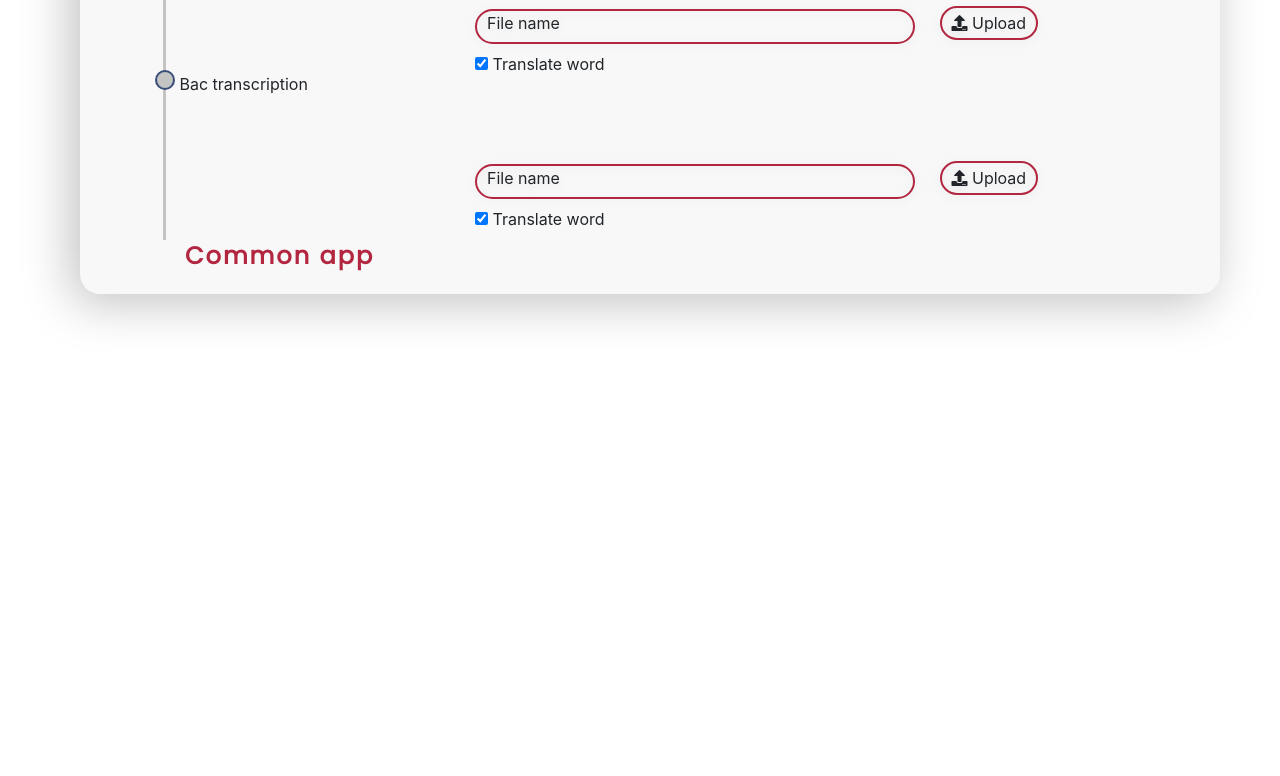
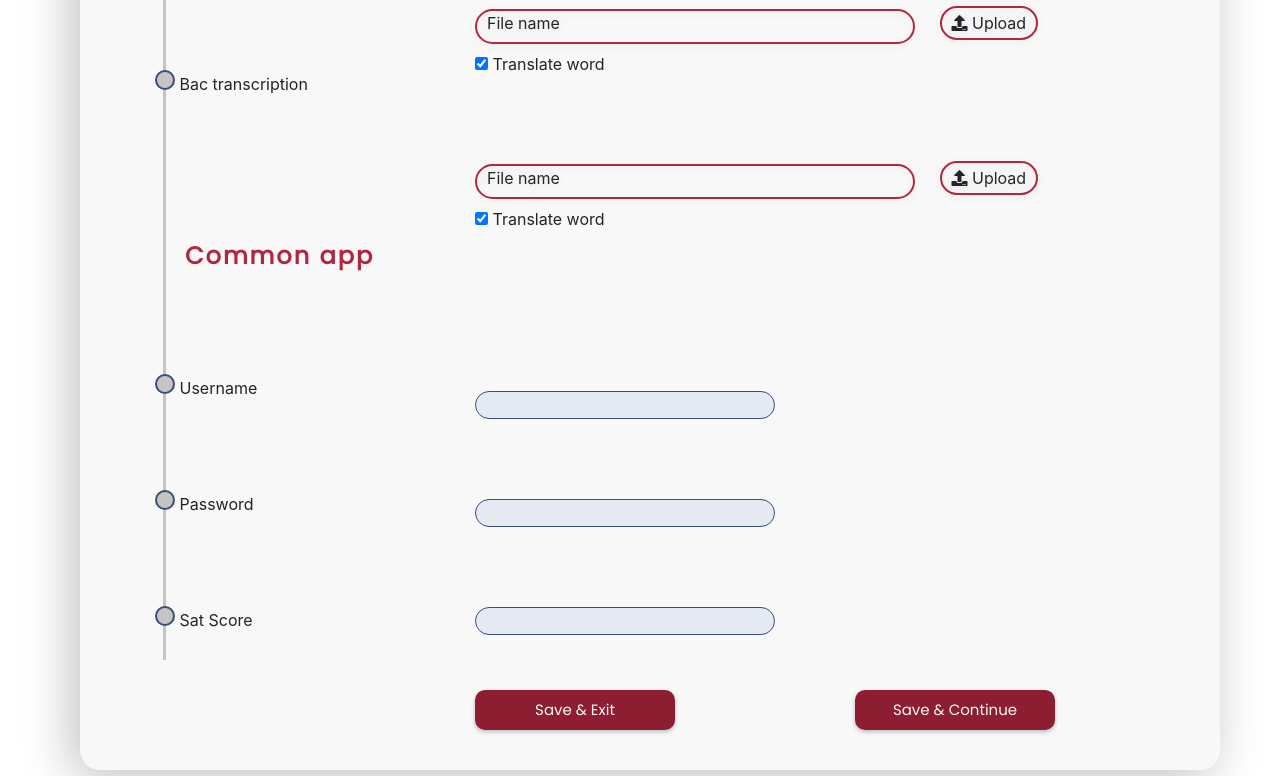
Before and after one commit to opiomega/Edutest, a Symfony app: template templates/candidature/new.html.twig in a window 1280 px wide. Shown: the part 1341-2117 px from the top of the page. Before the commit the page ends 1664 px from the top, so only its background shows below. Run offline with Twig, Linux system fonts and the light colour scheme; the template is opened without the code that fills it, so the values that code supplies are empty; some libraries are stand-ins or nearby versions.

Commit message:
finished the application page

```diff
--- a/public/asset/css/main.css
+++ b/public/asset/css/main.css
@@ -1319,11 +1319,24 @@ hr {
   .file-box {
     width: 200px;
   }
+
+  .common-app{
+
+    margin: 50px;
+    margin-top: 50px;
+  }
+
 }
 
 @media screen and (max-width: 500px) {
   .file-box {
     width: 160px;
+  }
+
+  .common-app{
+
+    margin: 10px;
+    margin-top: 10px;
   }
 }
 
@@ -1331,20 +1344,19 @@ hr {
   .file-box {
     width: 160px;
   }
+  .common-app{
+
+   margin-top: 100px;
+
+  }
 }
 
-
-
-
-.stepv{
-
+.stepv {
   padding: 10px;
 
   display: flex;
   flex-direction: row;
   justify-content: flex-start;
-
-
 }
 
 .v-stepper {
@@ -1352,19 +1364,17 @@ hr {
   visibility: visible;
 }
 
-
 /* regular step */
 .stepv .circle {
-  background-color: #C4C4C4;
-  border: 2px solid #384D77;
+  background-color: #c4c4c4;
+  border: 2px solid #384d77;
 
   border-radius: 100%;
-  width: 20px;    /* +6 for border */
+  width: 20px; /* +6 for border */
   height: 20px;
   display: inline-block;
   margin-left: 50px;
   margin-top: 70px;
-
 }
 
 .stepv .line {
@@ -1379,19 +1389,18 @@ hr {
 
 .stepv.completed .circle {
   visibility: visible;
-  background-color: #384D77;
+  background-color: #384d77;
 
-  border-color: #384D77;
+  border-color: #384d77;
 }
 
 .stepv.completed .line {
-  border-left: 3px solid #384D77;
-
+  border-left: 3px solid #384d77;
 }
 
 .stepv.active .circle {
   visibility: visible;
-  border-color: #384D77;
+  border-color: #384d77;
 }
 
 .stepv.empty .circle {
@@ -1404,7 +1413,6 @@ visibility: visible;
   top: 0;
   height: 200%;
 }
-
 
 .stepv:last-child .line {
   border-left: 3px solid white;
@@ -1421,8 +1429,33 @@ line-height: 36px;
 
   letter-spacing: 2px;
 
-color: #B22640;
+  color: #b22640;
   margin-top: 50px;
   margin-left: 10px;
   display: inline-block;
 }
+
+.common-app{
+  width: 300px;
+ margin-top: 80px;
+  background: #e4e9f2;
+  border: 1px solid #384d77;
+  box-sizing: border-box;
+  border-radius: 30px;
+}
+
+.app{
+
+  margin-bottom: 40px;
+  width:200px;
+height: 40px;
+font-family: Poppins;
+font-style: normal;
+font-weight: 500;
+font-size: 15px;
+line-height: 30px;
+text-align: center;
+background-color: #8d1e32;
+color: #F7F7F7;
+
+}
--- a/templates/candidature/new.html.twig
+++ b/templates/candidature/new.html.twig
@@ -1,8 +1,5 @@
 {% extends 'base.html.twig' %}
-{% block stylesheet %}
-
-
-{% endblock %}
+{% block stylesheet %}{% endblock %}
 {% block title %}Add application files
 {% endblock %}
 
@@ -92,7 +89,8 @@
 
 						<div class="stepv completed">
 							<div class="v-stepper">
-        <div class="circle"></div> Test File
+								<div class="circle"></div>
+								Test File
 								<div class="line"></div>
 							</div>
 
@@ -102,7 +100,8 @@
 
 						<div class="stepv active">
 							<div class="v-stepper">
-        <div class="circle"></div> Questionnaire
+								<div class="circle"></div>
+								Questionnaire
 								<div class="line"></div>
 							</div>
 
@@ -110,16 +109,15 @@
 						</div>
 
 
-
 						<div class="stepv ">
 							<div class="v-stepper">
-        <div class="circle"></div> Passport
+								<div class="circle"></div>
+								Passport
 								<div class="line"></div>
 							</div>
 
 
 						</div>
-
 
 
 						<div class="stepv empty">
@@ -135,7 +133,8 @@
 
 						<div class="stepv ">
 							<div class="v-stepper">
-        <div class="circle"></div> First year transcription
+								<div class="circle"></div>
+								First year transcription
 								<div class="line"></div>
 							</div>
 
@@ -144,7 +143,8 @@
 
 						<div class="stepv ">
 							<div class="v-stepper">
-        <div class="circle"></div> Second year transcription
+								<div class="circle"></div>
+								Second year transcription
 								<div class="line"></div>
 							</div>
 
@@ -154,7 +154,8 @@
 
 						<div class="stepv ">
 							<div class="v-stepper">
-        <div class="circle"></div> Third year transcription
+								<div class="circle"></div>
+								Third year transcription
 								<div class="line"></div>
 							</div>
 
@@ -164,7 +165,8 @@
 
 						<div class="stepv ">
 							<div class="v-stepper">
-        <div class="circle"></div> Bac transcription
+								<div class="circle"></div>
+								Bac transcription
 								<div class="line"></div>
 							</div>
 
@@ -181,11 +183,40 @@
 							</div>
 
 						</div>
+
+
+						<div class="stepv ">
+							<div class="v-stepper">
+								<div class="circle"></div>
+								Username
+								<div class="line"></div>
+							</div>
+						</div>
+						<div class="stepv ">
+							<div class="v-stepper">
+								<div class="circle"></div>
+								Password
+								<div class="line"></div>
 							</div>
 
 
-					<div class="col-8">
+						</div>
 
+						<div class="stepv ">
+							<div class="v-stepper">
+								<div class="circle"></div>
+								Sat Score
+								<div class="line"></div>
+							</div>
+
+						</div>
+
+
+					</div>
+
+
+					<div
+						class="col-8">
 
 
 						{# <div class="form-group mb-5 mt-5">
@@ -198,7 +229,8 @@
 						<div class="inputfile-box">
 							<input type="file" id="file" class="inputfile" onchange='uploadFile(this)'>
 							<label for="file">
-						<span id="file-name" class="file-box">File name </span>
+								<span id="file-name" class="file-box">File name
+								</span>
 								<span class="file-button">
 									<i class="fas fa-upload" aria-hidden="true"></i>
 									Upload
@@ -210,7 +242,8 @@
 						<div class="inputfile-box">
 							<input type="file" id="file" class="inputfile" onchange='uploadFile(this)'>
 							<label for="file">
-						<span id="file-name" class="file-box"> File name</span>
+								<span id="file-name" class="file-box">
+									File name</span>
 								<span class="file-button">
 									<i class="fas fa-upload" aria-hidden="true"></i>
 									Upload
@@ -222,7 +255,8 @@
 						<div class="inputfile-box">
 							<input type="file" id="file" class="inputfile" onchange='uploadFile(this)'>
 							<label for="file">
-						<span id="file-name" class="file-box"> File name</span>
+								<span id="file-name" class="file-box">
+									File name</span>
 								<span class="file-button">
 									<i class="fas fa-upload" aria-hidden="true"></i>
 									Upload
@@ -236,90 +270,88 @@
 						<div class="inputfile-box">
 							<input type="file" id="file" class="inputfile" onchange='uploadFile(this)'>
 							<label for="file">
-						<span id="file-name" class="file-box"> File name</span>
+								<span id="file-name" class="file-box">
+									File name</span>
 								<span class="file-button">
 									<i class="fas fa-upload" aria-hidden="true"></i>
 									Upload
 								</span>
 							</label>
 							<br>
-					<input type="checkbox" id="scales" name="scales"
-         checked>
+							<input type="checkbox" id="scales" name="scales" checked>
 							<label for="scales">Translate word</label>
 						</div>
-
 
 
 						<div class="inputfile-box">
 							<input type="file" id="file" class="inputfile" onchange='uploadFile(this)'>
 							<label for="file">
-						<span id="file-name" class="file-box"> File name</span>
+								<span id="file-name" class="file-box">
+									File name</span>
 								<span class="file-button">
 									<i class="fas fa-upload" aria-hidden="true"></i>
 									Upload
 								</span>
 							</label>
 							<br>
-					<input type="checkbox" id="scales" name="scales"
-         checked>
+							<input type="checkbox" id="scales" name="scales" checked>
 							<label for="scales">Translate word</label>
 						</div>
-
 
 
 						<div class="inputfile-box">
 							<input type="file" id="file" class="inputfile" onchange='uploadFile(this)'>
 							<label for="file">
-						<span id="file-name" class="file-box"> File name</span>
+								<span id="file-name" class="file-box">
+									File name</span>
 								<span class="file-button">
 									<i class="fas fa-upload" aria-hidden="true"></i>
 									Upload
 								</span>
 							</label>
 							<br>
-					<input type="checkbox" id="scales" name="scales"
-         checked>
+							<input type="checkbox" id="scales" name="scales" checked>
 							<label for="scales">Translate word</label>
 						</div>
-
-
 
 
 						<div class="inputfile-box">
 							<input type="file" id="file" class="inputfile" onchange='uploadFile(this)'>
 							<label for="file">
-						<span id="file-name" class="file-box"> File name</span>
+								<span id="file-name" class="file-box">
+									File name</span>
 								<span class="file-button">
 									<i class="fas fa-upload" aria-hidden="true"></i>
 									Upload
 								</span>
 							</label>
 							<br>
-					<input type="checkbox" id="scales" name="scales"
-         checked>
+							<input type="checkbox" id="scales" name="scales" checked>
 							<label for="scales">Translate word</label>
 						</div>
-							{# <div class="form-group mb-5 mt-5">
 
-								<input type="text" class="form-control" id="staticEmail2" value="File name">
-								<input type="file"  multiple class="file-loading">
-							</div>
+						<br><br><br>
 
-							<div class="form-group mb-5 mt-5">
-
-								<input type="text" class="form-control" id="staticEmail2" value="File name">
-								<input type="file"  multiple class="file-loading">
-							</div> #}
-
-
-
-
-
-
+						<input type="text" class="common-app">
+						<br>
+						<input type="text" class="common-app">
+						<br>
+						<input type="text" class="common-app">
 
 
 					</div>
 
+
+				</div>
+
+				<div class="row mt-5">
+					<div class="col-4"></div>
+					<div class="col-md-4">
+						<button class="btn-see-all app">Save & Exit</button>
+					</div>
+					<div class="col-md-4">
+						<button class="btn-see-all app">Save & Continue</button>
+					</div>
 
 				</div>
 
@@ -332,7 +364,6 @@
 		function uploadFile(target) {
 document.getElementById("file-name").innerHTML = target.files[0].name;
 }
-
 	</script>
 
 {% endblock %}
@@ -341,24 +372,23 @@
 {% block javascript %}
 
 	<script>
-var pmfFileupload = {
-   /*
+		var pmfFileupload = { /*
       Pretty mother fuckin File Upload input
    */
-   init: function() {
+init: function () {
 this.cacheDom();
 this.events();
 },
-   cacheDom: function() {
+cacheDom: function () {
 this.$filePlaceholder = $('.file-placeholder');
 this.$filelabel = this.$filePlaceholder.find('label');
 this.$fileUpload = this.$filePlaceholder.find('.fileUpload');
 this.$fileBrowseTxt = this.$filePlaceholder.find('.file-browse-txt');
 },
-   events: function() {
+events: function () {
 this.$fileUpload.on('change', this.getFileName.bind(this));
 },
-   getFileName: function() {
+getFileName: function () {
 this.newVal = this.$fileUpload.val();
 if (this.newVal !== "") {
 this.$fileBrowseTxt.text(this.newVal).addClass('hasValue');
@@ -368,9 +398,8 @@ var pmfFileupload = {
 }
 };
 
-$(document).ready(function() {
+$(document).ready(function () {
 pmfFileupload.init();
 });
-
 	</script>
 {% endblock %}
```
Lines whose indentation alone changed are shown as unchanged.
